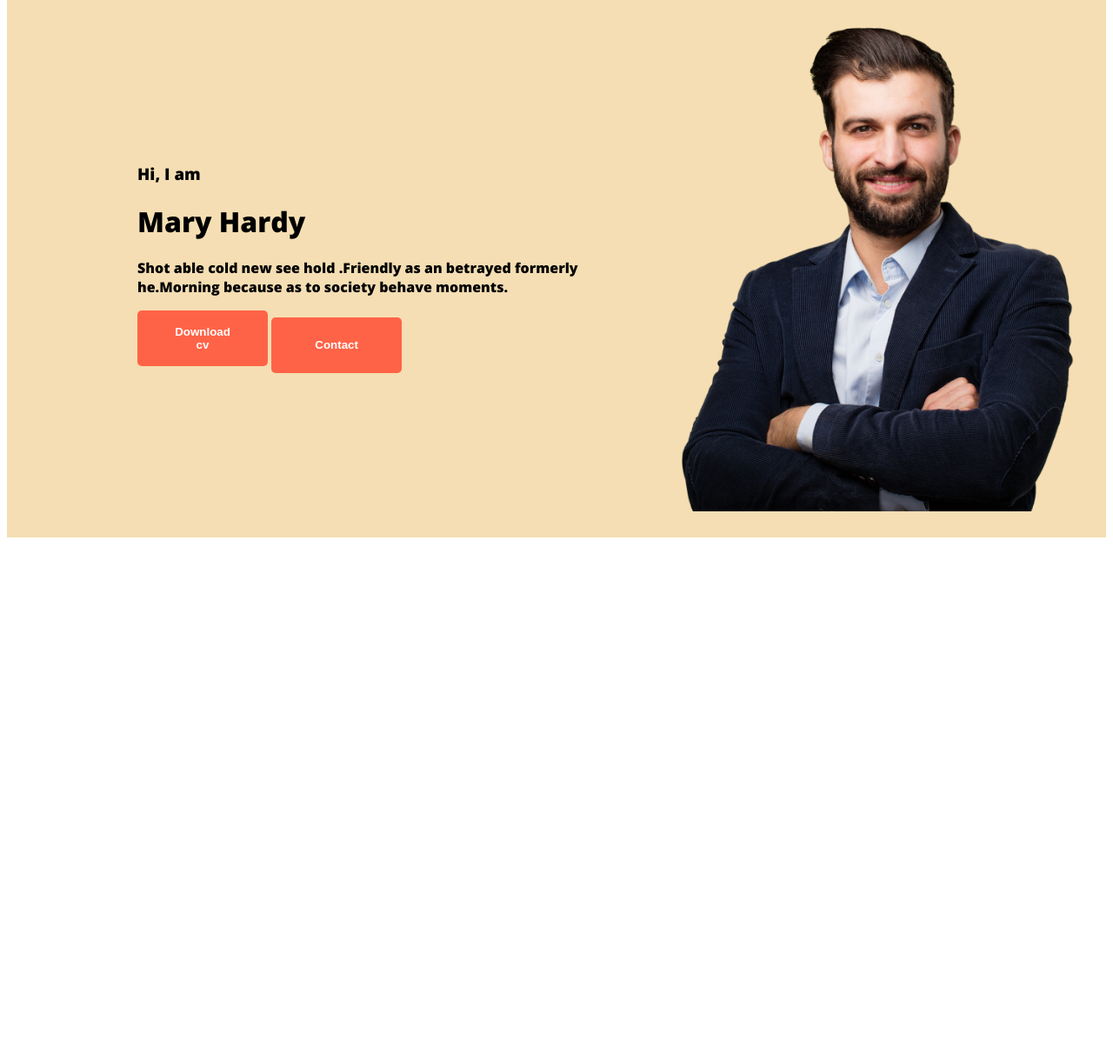
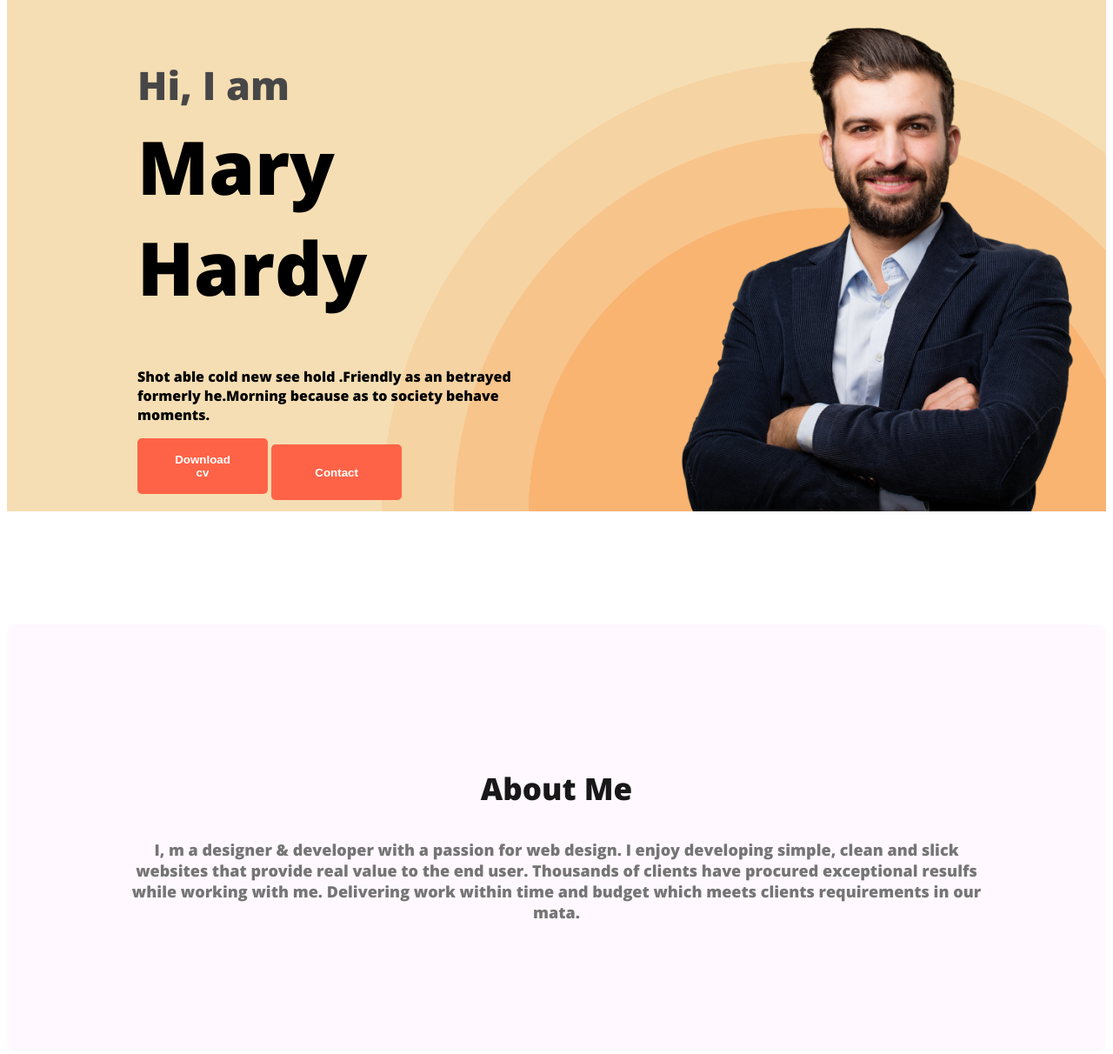
Before and after one commit to mdnurnoby/webdevoloper-portfolio, a plain HTML site: page index.html in a window 1280 px wide. Shown: the part 180-1392 px from the top of the page at 87% size. Before the commit the page ends 806 px from the top, so only its background shows below. Drawn offline with nearby package versions, Linux system fonts and the light colour scheme.

Commit message:
added about section

```diff
--- a/index.html
+++ b/index.html
@@ -20,10 +20,10 @@
             </ul>
         </nav>
         <div class="banner">
-            <div>
+            <div class="banner-content">
                 <h3 class="banner-greting">Hi, I am</h3>
                 <h1 class="banner-title">Mary Hardy</h1>
-                <p>Shot able cold new see hold .Friendly as an betrayed formerly he.Morning because as to society behave moments.</p>
+                <p class="banner-discription">Shot able cold new see hold .Friendly as an betrayed formerly he.Morning because as to society behave moments.</p>
                 <button class="btn-primary">Download cv</button>
                 <button class="btn-primary"> Contact</button>
             </div>
@@ -31,7 +31,10 @@
         </div>
     </header>
     <main>
-
+      <section class="about">
+        <h3 class="section-title">About Me</h3>
+        <p class="section-description">I, m a designer & developer with a passion for web design. I enjoy developing simple, clean and slick websites that provide real value to the end user. Thousands of clients have procured exceptional resulfs while working with me. Delivering work within time and budget which meets clients requirements in our mata.</p>
+      </section>
     </main>
     <footer>
 
--- a/styles/portfolio.css
+++ b/styles/portfolio.css
@@ -1,8 +1,8 @@
 body {
-    font-family: 'Open Sans', sans-serif;
-    font-family: 'open sans' , sans-serif;
+  font-family: "Open Sans", sans-serif;
+  font-family: "open sans", sans-serif;
 }
-.orengs{
+.orengs {
   color: rgba(255, 166, 0, 0.627);
 }
 Nav {
@@ -10,12 +10,23 @@ Nav {
   justify-content: space-between;
   margin: 0 200px;
 }
-.nav-title{
+.nav-title {
   color: rgba(7, 1, 1, 0.953);
   font-size: 45px;
   font-weight: 800;
 }
-.btn-primary{
+.section-title {
+  color: #181818;
+  text-align: center;
+  font-size: 35px;
+  font-weight: 700;
+}
+.section-description {
+  color: #757575;
+  text-align: center;
+  font-size: 18px;
+}
+.btn-primary {
   border-radius: 5px;
   background-color: tomato;
   width: 150px;
@@ -26,26 +37,52 @@ Nav {
   font-weight: 700;
   padding: 15px 35px;
 }
-nav > ul{
+nav > ul {
   display: flex;
   align-items: center;
 }
-nav li{
+nav li {
   list-style: none;
   margin-right: 50px;
 }
-nav a{
+nav a {
   text-decoration: none;
   color: black;
 }
-.header{
-    background-color:wheat ;
+.header {
+  background-color: wheat;
+  background-image: url("../images/header_bg.png");
+  background-repeat: no-repeat;
+  background-position: bottom right;
 }
-.banner{
-    padding: 30px 30px 30px 150px;
+.banner {
+  padding: 30px 30px 0px 150px;
   display: flex;
   align-items: center;
+  justify-content: space-between;
 }
-.banner .profile-pictures{
+.banner-content {
+  max-width: 500px;
+}
+.banner .profile-pictures {
   width: 500px;
 }
+.banner-greting {
+  font-size: 45px;
+  color: #474747;
+  margin-bottom: 0;
+}
+.banner-title {
+  font-size: 85px;
+  font-weight: 700;
+  margin-top: 5px;
+}
+/* main section styles */
+
+/* about section styles */
+.about {
+  padding: 130px;
+  border-radius: 10px;
+  background: #fff8fe;
+  margin: 130px 0;
+}
```
Lines whose indentation alone changed are shown as unchanged.
